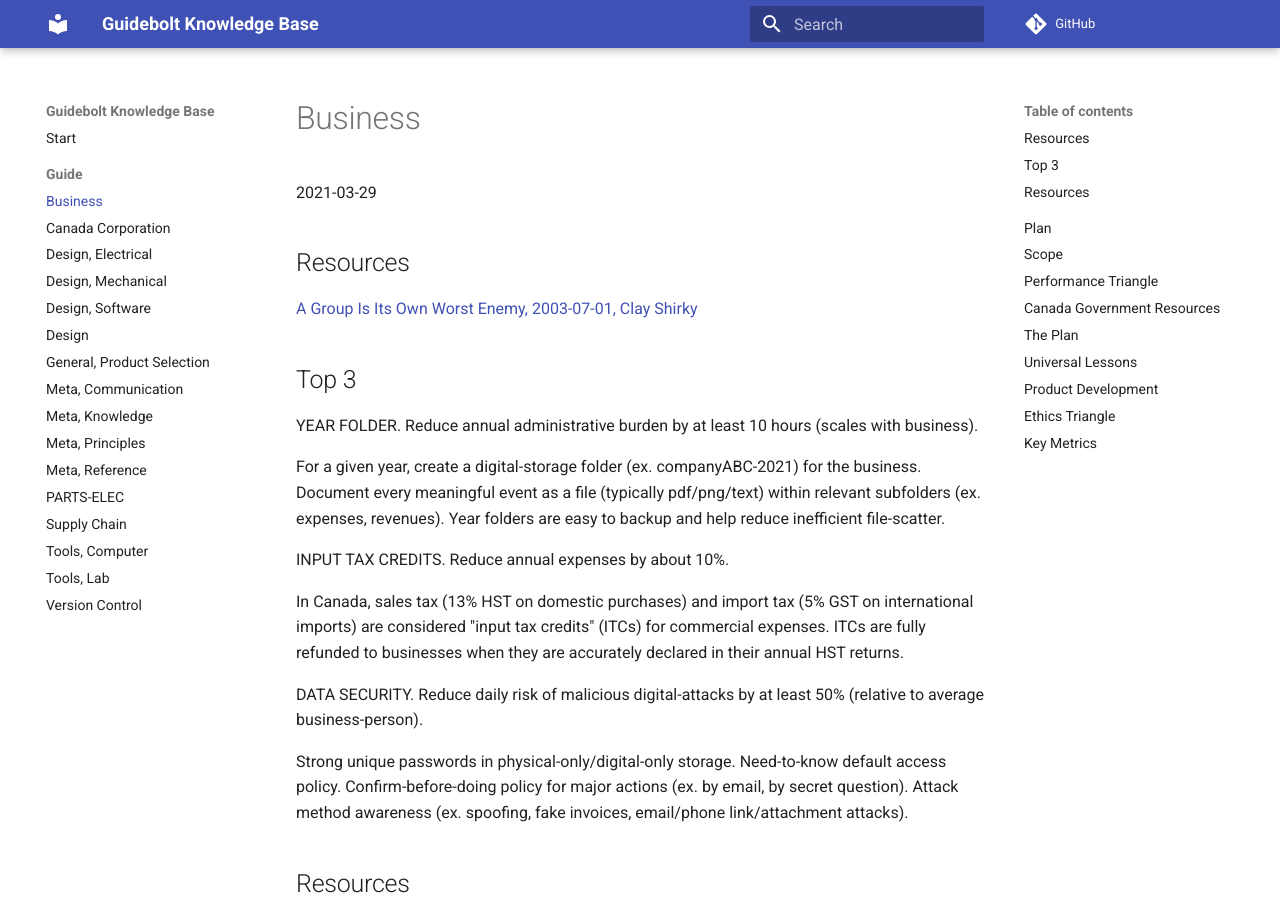
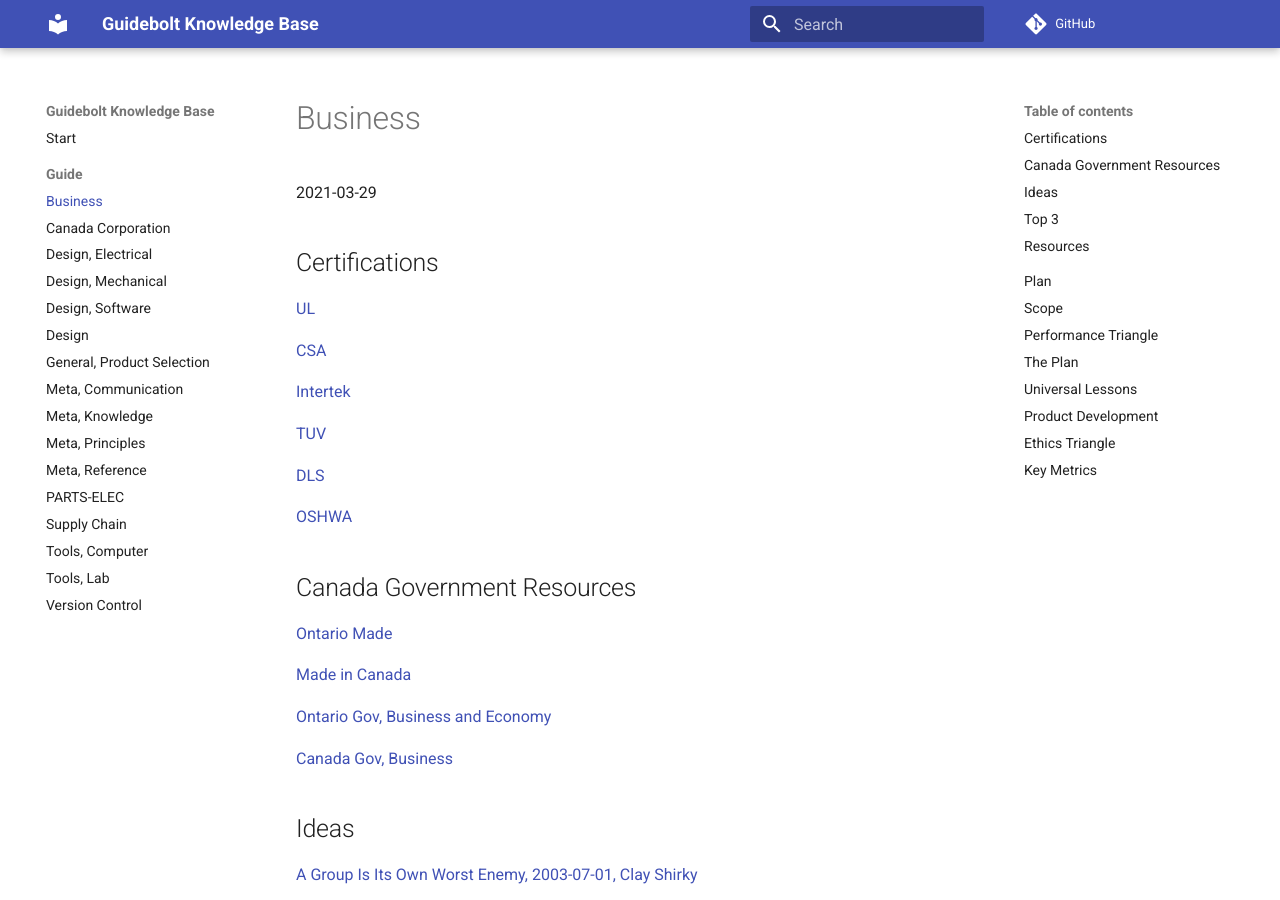
Before and after one commit to Guidebolt/knowledge, an MkDocs documentation site: the page built from docs/guide/business.md, in a window 1280 px wide and 900 px high. Built offline with MkDocs 1.6.1 and Material for MkDocs 9.7.7, drawn with Linux system fonts in a browser that asks for light colours; comment, search, counter and statistics services are not loaded; some of the changed text lies outside the part shown.

Commit message:
certifications

```diff
--- a/docs/guide/business.md
+++ b/docs/guide/business.md
@@ -2,9 +2,35 @@
 
 2021-03-29
 
-## Resources
+## Certifications
+
+[UL](https://www.ul.com/)
+
+[CSA](https://www.csagroup.org/)
+
+[Intertek](https://www.intertek.com/)
+
+[TUV](https://www.tuv.com/canada/en/)
+
+[DLS](https://www.dlsemc.com/)
+
+[OSHWA](https://certification.oshwa.org/)
+
+## Canada Government Resources
+
+[Ontario Made](https://www.supportontariomade.ca/)
+
+[Made in Canada](https://www.competitionbureau.gc.ca/eic/site/cb-bc.nsf/eng/03169.html)
+
+[Ontario Gov, Business and Economy](https://www.ontario.ca/page/business-and-economy)
+
+[Canada Gov, Business](https://www.canada.ca/en/services/business.html)
+
+## Ideas
 
 [A Group Is Its Own Worst Enemy, 2003-07-01, Clay Shirky](https://web.archive.org/web/20131130191257/http://www.shirky.com/writings/group_enemy.html)
+
+
 
 ## Top 3
 
@@ -70,16 +96,6 @@ What are the specific steps of real work that must be done from now to success
 * Cost
 * Speed
 
-## Canada Government Resources
-
-[Ontario Made](https://www.supportontariomade.ca/) - Registration
-
-[Made in Canada](https://www.competitionbureau.gc.ca/eic/site/cb-bc.nsf/eng/03169.html) - Information
-
-[Ontario Gov, Business and Economy](https://www.ontario.ca/page/business-and-economy)
-
-[Canada Gov, Business](https://www.canada.ca/en/services/business.html)
-
 ## The Plan
 
 Before starting a business, it's important to consider your long-term objectives and growth principles. Do you want to sell the company in X years or continue to work at it for the foreseeable future? Do you want to grow safely-but-slowly or take on high-risk financing to scale fast? What is your motivation for starting a business? What do you want to do with your life?
```
